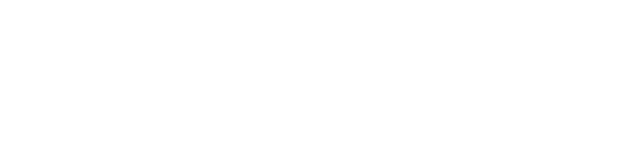
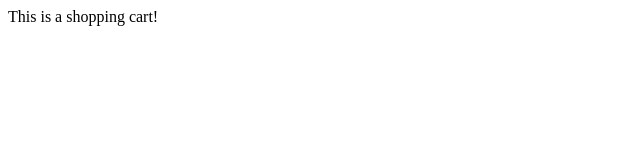
Before and after one commit to ssyed-ahmed/ShoppingCart, a plain HTML site: page index.html in a window 1280 px wide. Shown: the whole page, without its empty margins (0-640 px from the left). Drawn offline with Linux system fonts and the light colour scheme.

Commit message:
Second version of file.

```diff
--- a/index.html
+++ b/index.html
@@ -5,6 +5,6 @@
     <title>My Shopping Cart</title>
   </head>
   <body>
-
+    This is a shopping cart!
   </body>
 </html>
```
